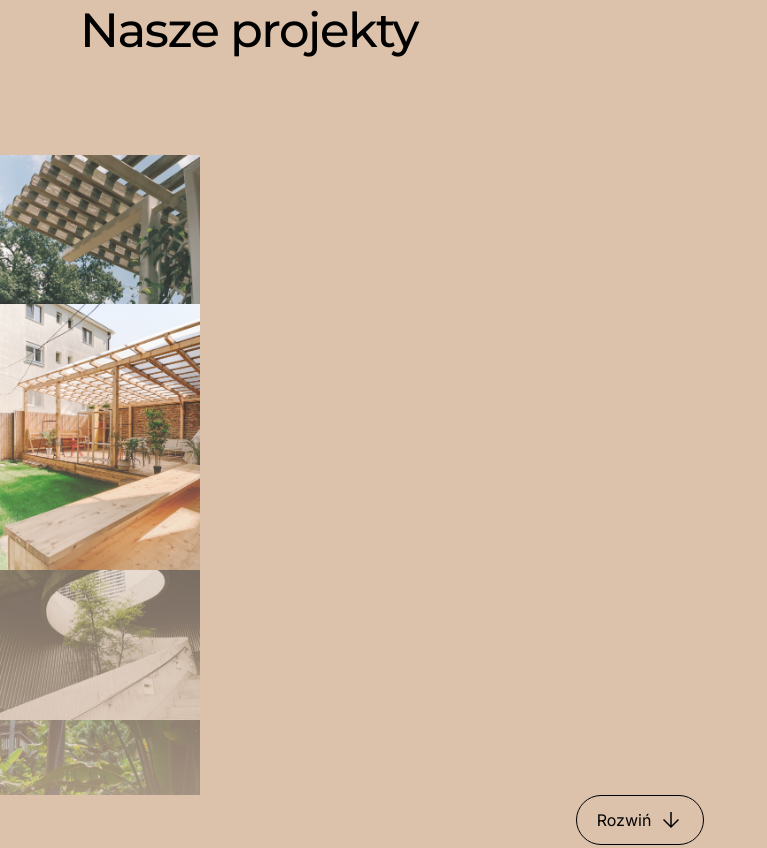
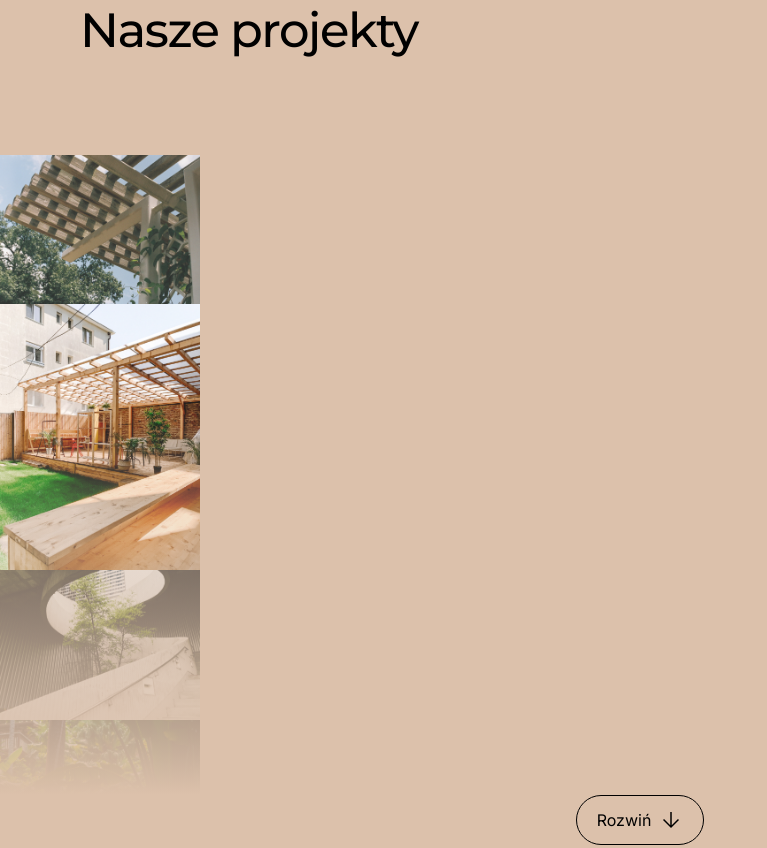
Before and after one commit to SebastianJedrak/Giarddesign, a website: page index.html in a window 1280 px wide. Shown: the part 2593-3441 px from the top of the page, without its empty margins (0-767 px from the left). Drawn offline with Linux system fonts and the light colour scheme.

Commit message:
refactored placement of  masnory background

```diff
--- a/index.html
+++ b/index.html
@@ -201,9 +201,9 @@
     </section>
 
     <!-- OUR PROJECTS BLOCK -->
-    <section class="relative bg-beige py-40 flex flex-col items-between">
-      <h2 class="mb-24 ml-20 md:ml-0 md:text-center relative z-10">Nasze projekty</h2>
-      <div class="grid max-h-[40rem] overflow-hidden">
+    <section class="bg-beige py-40 flex flex-col items-between">
+      <h2 class="mb-24 ml-20 md:ml-0 md:text-center">Nasze projekty</h2>
+      <div class="grid max-h-[40rem] overflow-hidden relative">
         <div class="grid-item">
           <img src="./src/img/masonry/Photo(0).jpg" alt="Photo(0)" />
           <img src="./src/img/masonry/Photo(1).jpg" alt="Photo(1)" />
@@ -224,11 +224,11 @@
           <img src="./src/img/masonry/Photo(16).jpg" alt="Photo(16)" />
           <img src="./src/img/masonry/Photo(17).jpg" alt="Photo(17)" />
         </div>
-        <div class="grid-item">
-          <img src="./src/img/masonry/Photo(0).jpg" />
-        </div>
+        <div
+          class="absolute h-full w-full bottom-0 bg-gradient-to-t from-beige to-null to-60%"
+        ></div>
       </div>
-      <button class="btn border border-black self-center flex relative z-10">
+      <button class="btn border border-black self-center flex">
         Rozwiń
         <img
           class="h-6 ml-2"
@@ -236,9 +236,6 @@
           alt="more"
         />
       </button>
-      <div
-        class="absolute h-full w-full bottom-0 bg-gradient-to-t  from-beige to-null to-60%"
-      ></div>
     </section>
 
     <!-- INSTAGRAM BLOCK -->
```
